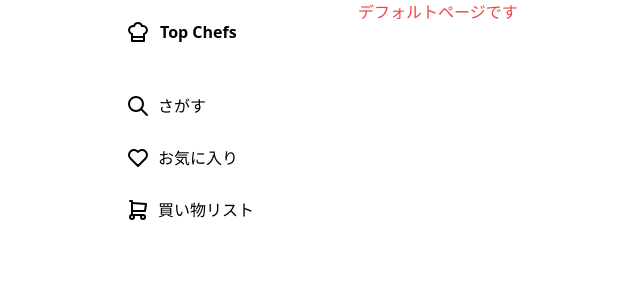
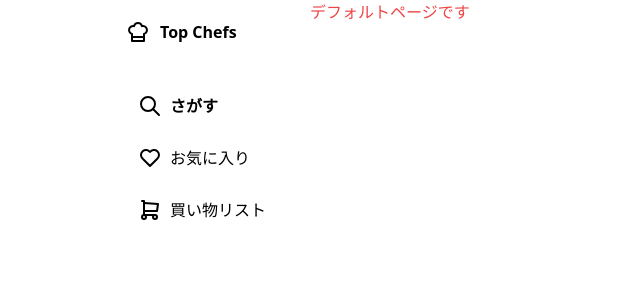
Before and after one commit to qin-team-recipe/14-frontend, a Next.js app: page / in a window 1280 px wide. Shown: the top 300 px of the page, without its empty margins (214-854 px from the left). Built offline with nearby package versions, Linux system fonts and the light colour scheme.

Commit message:
✨ 現在のパスに応じて、選択されたリンクを太字にできるようにした

```diff
--- a/src/app/_components/Navigation/Navigation.jsx
+++ b/src/app/_components/Navigation/Navigation.jsx
@@ -1,4 +1,7 @@
+"use client";
+
 import Link from "next/link";
+import { usePathname } from "next/navigation";
 import {
   IconChefHat,
   IconHeart,
@@ -10,8 +13,8 @@ import {
 export const Navigation = () => {
   return (
     // sm以上でナビゲーションを固定する方法については模索中
-    <nav className="fixed bottom-0 z-10 sm:sticky sm:w-auto">
-      <div className="flex flex-col gap-10 p-5 sm:w-60 ">
+    <nav className="fixed bottom-0 z-10 w-full sm:sticky sm:w-auto">
+      <div className="flex flex-col gap-10 p-5 sm:w-48 ">
         {/* ロゴ（PCサイズで表示） */}
         <div className="hidden sm:block">
           <div className="flex items-center gap-2.5">
@@ -27,7 +30,7 @@ export const Navigation = () => {
           <NavigationItem
             text="買い物リスト"
             icon={<IconShoppingCart />}
-            href="list"
+            href="/list"
           />
         </div>
       </div>
@@ -37,10 +40,14 @@ export const Navigation = () => {
 
 // ナビゲーションアイテム
 const NavigationItem = ({ text, icon, href }) => {
+  // hrefと現在のパスが一致している場合にtrueを返す
+  const isActive = usePathname() === href;
+
   return (
     <Link
       href={href}
-      className="flex w-full flex-col items-center gap-y-1 hover:border-slate-100 sm:flex-row sm:space-x-2 sm:rounded-full sm:py-1.5 sm:hover:bg-slate-100"
+      className={`flex w-full flex-col items-center gap-y-1 hover:border-slate-100 sm:flex-row sm:space-x-2 sm:rounded-full sm:px-3 sm:py-1.5 sm:hover:bg-slate-100
+      sm:active:bg-slate-100 ${isActive ? "font-bold" : ""}`}
     >
       <div className="h-6 w-6">{icon}</div>
       <div className="text-xs sm:text-base">{text}</div>
```
